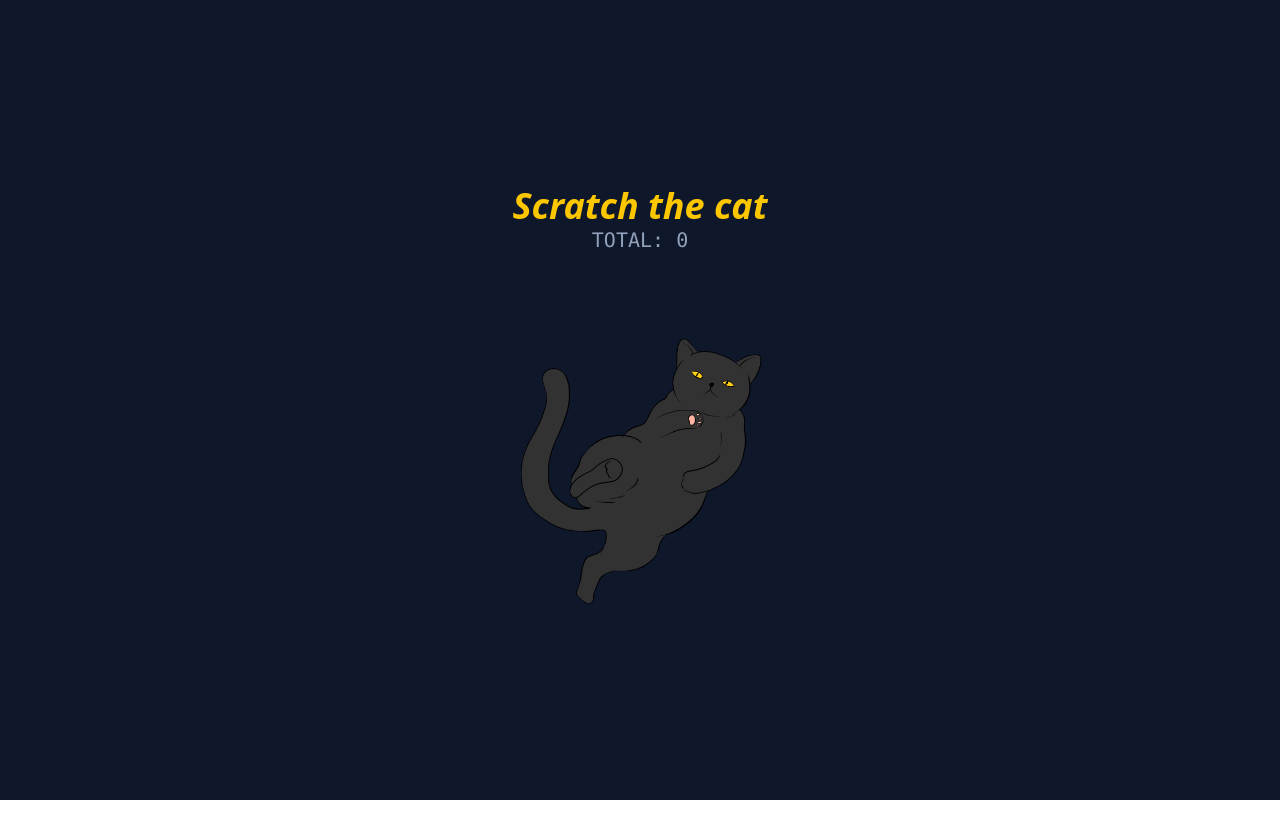
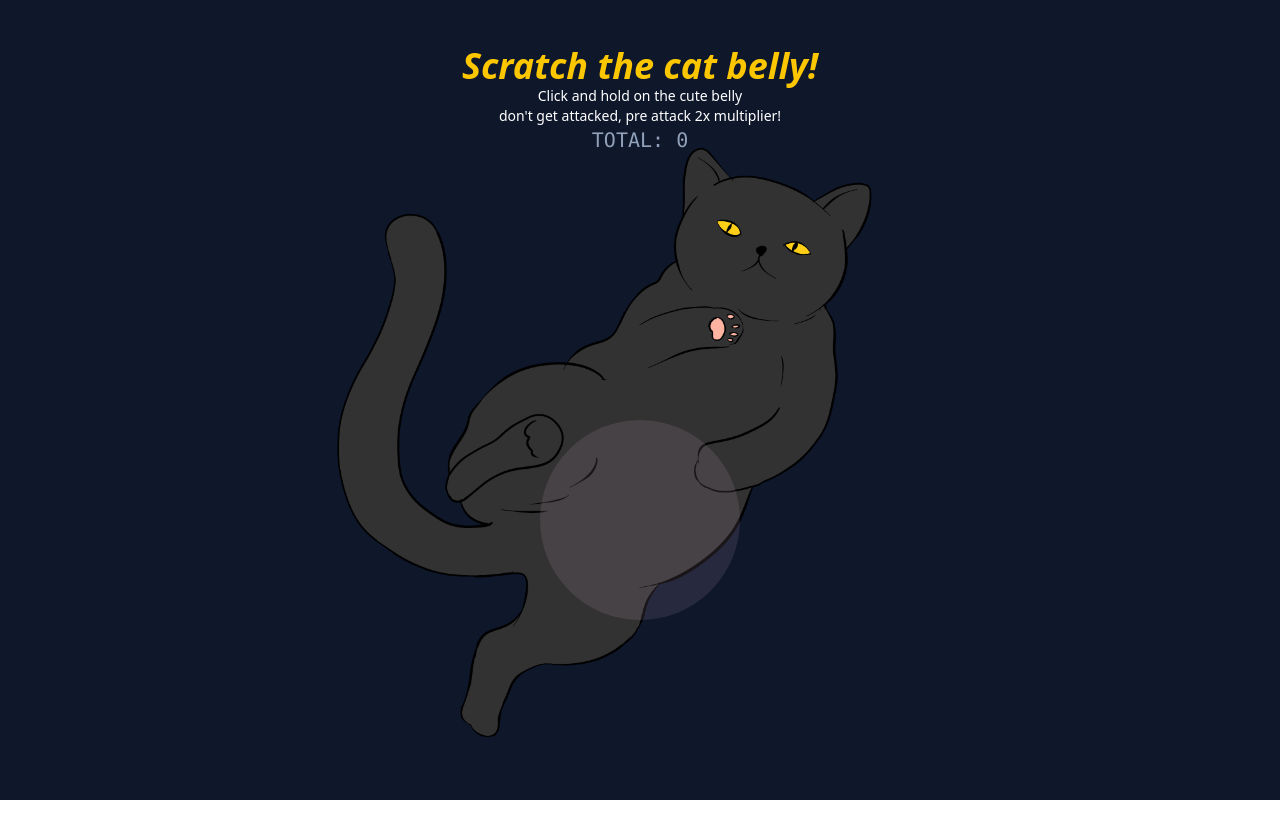
Before and after one commit to craigmanndesigns/CatGame, a React (Vite) app: page / in a window 1280 px wide. Shown: the top 838 px of the page. Before the commit the page ends 800 px from the top, so only its background shows below. Built offline with nearby package versions, Linux system fonts and the light colour scheme.

Commit message:
style  updates

```diff
--- a/src/BellyGame.tsx
+++ b/src/BellyGame.tsx
@@ -1,10 +1,10 @@
-import { useState, useEffect, useRef } from 'react';
-import { motion } from 'framer-motion';
+import { useState, useEffect, useRef } from "react";
+import { motion } from "framer-motion";
 
-type GameState = 'IDLE' | 'SCRATCHING' | 'WARNING' | 'ATTACK' | 'GAMEOVER';
+type GameState = "IDLE" | "SCRATCHING" | "WARNING" | "ATTACK" | "GAMEOVER";
 
 const BellyGame = () => {
-    const [gameState, setGameState] = useState<GameState>('IDLE');
+  const [gameState, setGameState] = useState<GameState>("IDLE");
   const [score, setScore] = useState(0);
   const [sessionScore, setSessionScore] = useState(0); // Score for the current "hold"
 
@@ -12,11 +12,11 @@ const BellyGame = () => {
   const warningRef = useRef<NodeJS.Timeout | null>(null);
 
   const CAT_IMAGES = {
-        IDLE: 'images/cat_idle.png',
-        SCRATCHING: 'images/cat_scratching.png',
-        WARNING: 'images/cat_warning.png',
-        ATTACK: 'images/cat_attack.png',
-        GAMEOVER: 'images/cat_scratching.png',
+    IDLE: "images/cat_idle.png",
+    SCRATCHING: "images/cat_scratching.png",
+    WARNING: "images/cat_warning.png",
+    ATTACK: "images/cat_attack.png",
+    GAMEOVER: "images/cat_scratching.png",
   };
 
   const [isShaking, setIsShaking] = useState(false);
@@ -27,46 +27,45 @@ const BellyGame = () => {
     setTimeout(() => setIsShaking(false), 500);
   };
 
+  const startScratching = () => {
+    if (gameState === "GAMEOVER" || gameState === "ATTACK") return;
 
-    const startScratching = () => {
-        if (gameState === 'GAMEOVER' || gameState === 'ATTACK') return;
-
-        setGameState('SCRATCHING');
+    setGameState("SCRATCHING");
     setSessionScore(0); // Reset the points for this specific rub
 
     const totalWait = Math.random() * 3000 + 1000;
     const warningTime = totalWait - 700;
 
-        warningRef.current = setTimeout(() => setGameState('WARNING'), warningTime);
+    warningRef.current = setTimeout(() => setGameState("WARNING"), warningTime);
     timerRef.current = setTimeout(() => {
-            setGameState('ATTACK');
+      setGameState("ATTACK");
       triggerShake();
     }, totalWait);
   };
 
   const stopScratching = () => {
-        if (gameState === 'SCRATCHING' || gameState === 'WARNING') {
-            const isRiskTaker = gameState === 'WARNING';
+    if (gameState === "SCRATCHING" || gameState === "WARNING") {
+      const isRiskTaker = gameState === "WARNING";
       const finalGain = isRiskTaker ? sessionScore * 2 : sessionScore;
 
-            setScore(prev => prev + Math.floor(finalGain));
+      setScore((prev) => prev + Math.floor(finalGain));
 
       // Clear timers
       if (timerRef.current) clearTimeout(timerRef.current);
       if (warningRef.current) clearTimeout(warningRef.current);
 
-            setGameState('IDLE');
-        } else if (gameState === 'ATTACK') {
-            setGameState('GAMEOVER');
+      setGameState("IDLE");
+    } else if (gameState === "ATTACK") {
+      setGameState("GAMEOVER");
     }
   };
 
   // Continuous Scoring Logic
   useEffect(() => {
     let interval: NodeJS.Timeout;
-        if (gameState === 'SCRATCHING' || gameState === 'WARNING') {
+    if (gameState === "SCRATCHING" || gameState === "WARNING") {
       interval = setInterval(() => {
-                setSessionScore(s => s + 1);
+        setSessionScore((s) => s + 1);
       }, 50); // Adds points every 50ms
     }
     return () => clearInterval(interval);
@@ -80,66 +79,90 @@ const BellyGame = () => {
   }, []);
 
   return (
-        <div className={`flex flex-col items-center justify-center min-h-screen bg-slate-900 text-white select-none transition-all
-          ${gameState === 'WARNING' && 'bg-orange-500'}
-          ${gameState === 'ATTACK' && 'bg-red-600'}
-          ${gameState === 'GAMEOVER' && 'bg-black'}
+    <div
+      className={`overflow-hidden flex flex-col items-center justify-center min-h-screen bg-slate-900 text-white select-none transition-all
+          ${gameState === "WARNING" && "bg-orange-500"}
+          ${gameState === "ATTACK" && "bg-red-600"}
+          ${gameState === "GAMEOVER" && "bg-black"}
         `}
     >
       <motion.div
-                className="flex flex-col items-center justify-center "
-                animate={isShaking ? {
+        className="w-full h-screen flex flex-col items-center justify-center "
+        animate={
+          isShaking
+            ? {
                 x: [0, -10, 10, -10, 10, 0],
                 y: [0, 5, -5, 5, -5, 0],
-                } : { x: 0, y: 0 }}
+              }
+            : { x: 0, y: 0 }
+        }
         transition={{ duration: 0.4 }}
       >
-                <div className="mb-8 text-center">
-                    <h1 className="text-4xl font-black italic text-yellow-400">Scratch the cat</h1>
+        <div className="w-full h-[30vh] flex flex-col justify-center items-center p-8 text-center z-10">
+          <h1 className="text-4xl font-black italic text-yellow-400">
+            Scratch the cat belly!
+          </h1>
+
+          <div className="text-sm">
+            Click and hold on the cute belly <br /> don't get attacked, pre
+            attack 2x multiplier!
+          </div>
           <div className="text-xl font-mono text-slate-400">TOTAL: {score}</div>
 
           {/* Current Hold Display */}
           <div className="h-8 mt-2">
-                        {(gameState === 'SCRATCHING' || gameState === 'WARNING') && (
+            {(gameState === "SCRATCHING" || gameState === "WARNING") && (
               <motion.div
-                                initial={{ opacity: 0 }} animate={{ opacity: 1 }}
-                                className={`text-2xl font-bold ${gameState === 'WARNING' ? 'text-orange-500' : 'text-green-400'}`}
+                initial={{ opacity: 0 }}
+                animate={{ opacity: 1 }}
+                className={`text-2xl font-bold ${
+                  gameState === "WARNING" ? "text-orange-500" : "text-green-400"
+                }`}
               >
-                                +{sessionScore} {gameState === 'WARNING' && '(2X MULTIPLIER!)'}
+                +{sessionScore} {gameState === "WARNING" && "(2X MULTIPLIER!)"}
               </motion.div>
             )}
           </div>
         </div>
+        <div className="w-full h-[70vh] flex justify-center items-center">
           <motion.div
-                    className={`w-72 h-72 overflow-hidden flex items-center justify-center cursor-grab transition-all
-                        ${gameState === 'WARNING' && 'scale-110'}
-                        ${gameState === 'SCRATCHING' && 'cursor-grabbing'}
+            className={`w-50 h-50 flex items-center justify-center cursor-grab transition-all
+                        ${gameState === "WARNING" && "scale-110"}
+                        ${gameState === "SCRATCHING" && "cursor-grabbing"}
+                        bg-pink-200 rounded-full z-2 opacity-10
                         `}
             onMouseDown={startScratching}
             onMouseUp={stopScratching}
             onTouchStart={startScratching}
             onTouchEnd={stopScratching}
-                    animate={gameState === 'SCRATCHING' || gameState === 'WARNING' ? { rotate: [0, -2, 2, 0] } : {}}
+            animate={
+              gameState === "SCRATCHING" || gameState === "WARNING"
+                ? { rotate: [0, -2, 2, 0] }
+                : {}
+            }
             transition={{ repeat: Infinity, duration: 0.1 }}
-                >
+          ></motion.div>
+          <div className="w-full h-full overflow-hidden absolute z-1 ">
             <img
               src={CAT_IMAGES[gameState]}
               alt="Cat"
-                        className="w-full h-full object-cover pointer-events-none"
+              className="absolute w-[200%] xl:w-1/2 h-auto max-w-none pointer-events-none -right-[33%] xl:right-[28%]"
             />
-                </motion.div>
-                {gameState === 'GAMEOVER' && (
+          </div>
+        </div>
+        {gameState === "GAMEOVER" && (
           <button
-                        onClick={() => { setScore(0); setGameState('IDLE'); }}
-                        className="mt-8 bg-yellow-400 text-black px-8 py-3 rounded-full font-bold hover:scale-105 active:scale-95 transition"
+            onClick={() => {
+              setScore(0);
+              setGameState("IDLE");
+            }}
+            className="z-99 mt-8 bg-yellow-400 text-black px-8 py-3 rounded-full font-bold hover:scale-105 active:scale-95 transition"
           >
             TRY AGAIN
           </button>
         )}
-
       </motion.div>
     </div>
-
   );
 };
 
```
Lines whose indentation alone changed are shown as unchanged.
